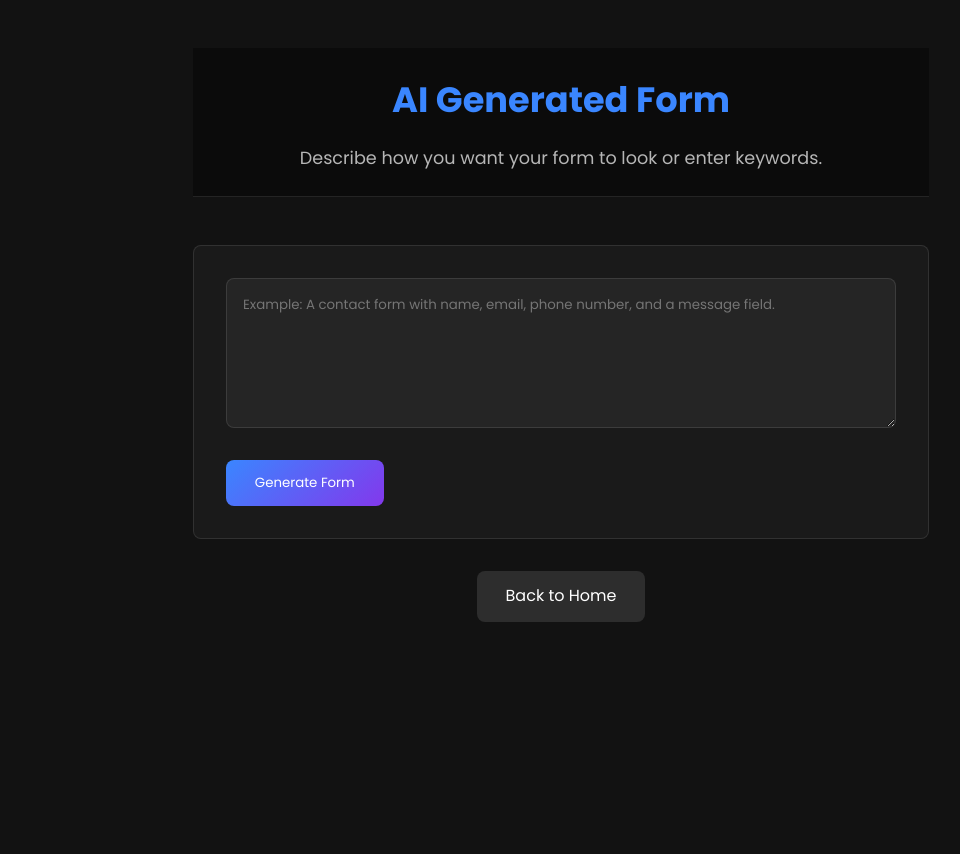
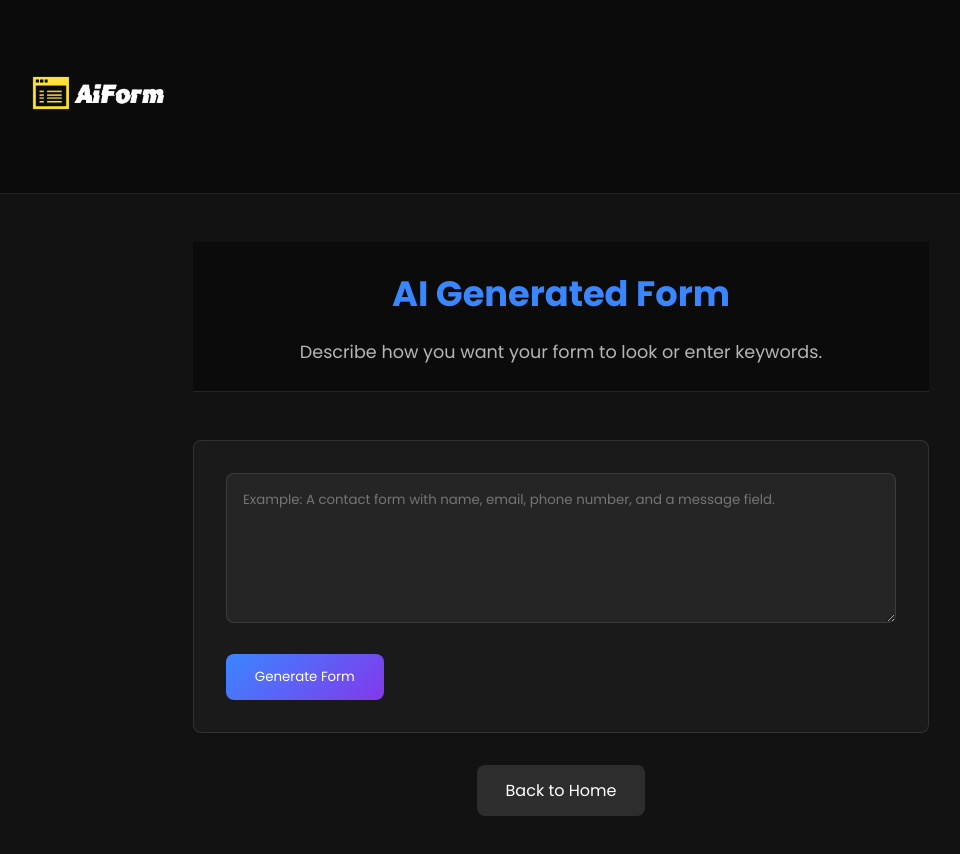
Before and after one commit to KACIhind/FormWebsite, a plain HTML site: page ai-form.html in a window 1280 px wide. Shown: the whole page, without its empty margins (79-1039 px from the left). Drawn offline with Linux system fonts and the light colour scheme.

Commit message:
Update ai-form.html

```diff
--- a/ai-form.html
+++ b/ai-form.html
@@ -8,6 +8,12 @@
     <link href="https://fonts.googleapis.com/css2?family=Poppins:wght@400;700&family=Comic+Neue:wght@700&display=swap" rel="stylesheet">
 </head>
 <body>
+    <header class="header" data-scroll>
+        <div class="container">
+          <!--logo-->
+          <img src="logo2.png" width="210", height="auto"  >
+        </div>
+      </header>
     <div class="ai-form-page">
         <div class="header">
             <h1>AI Generated Form</h1>
```
